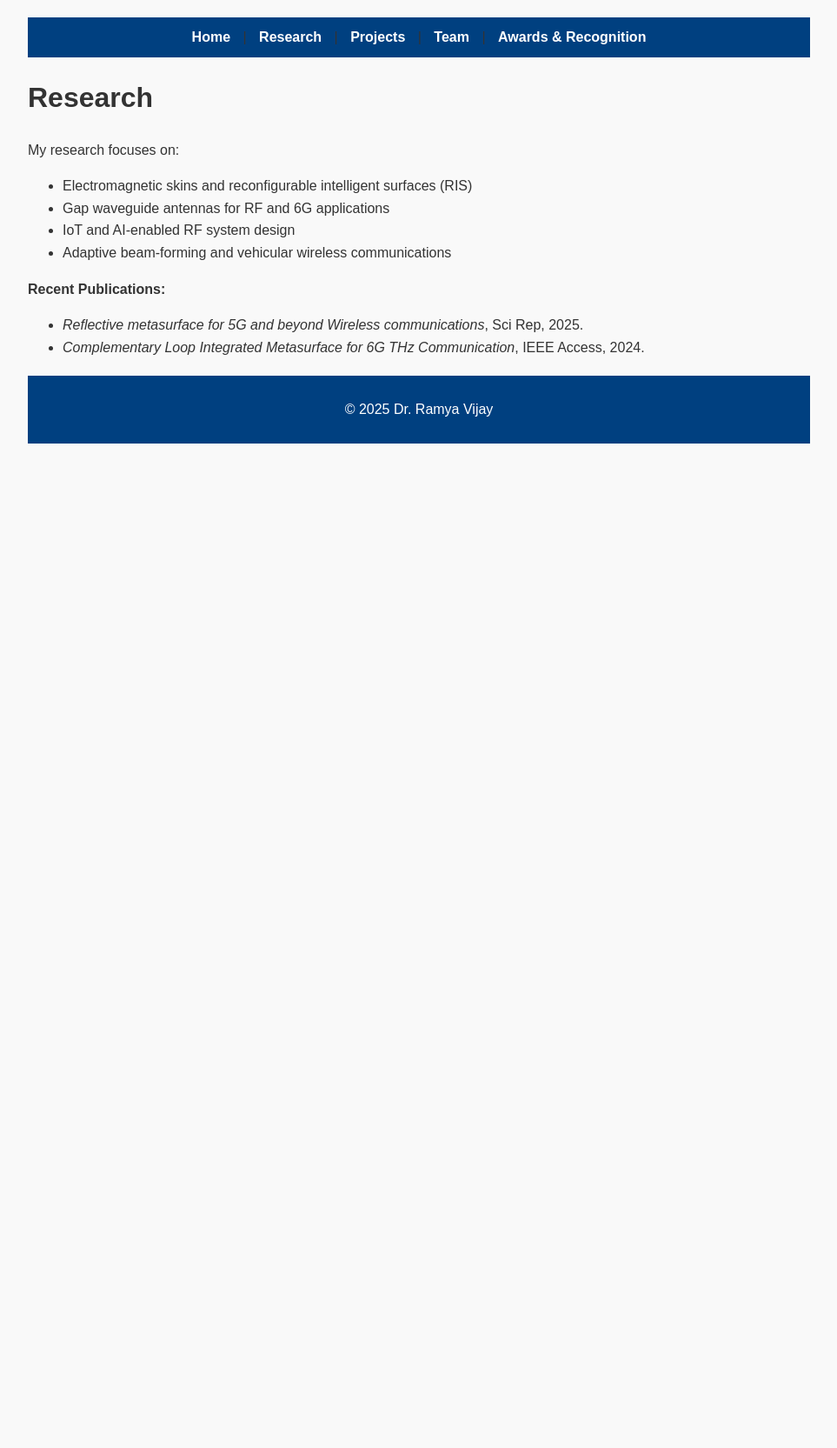
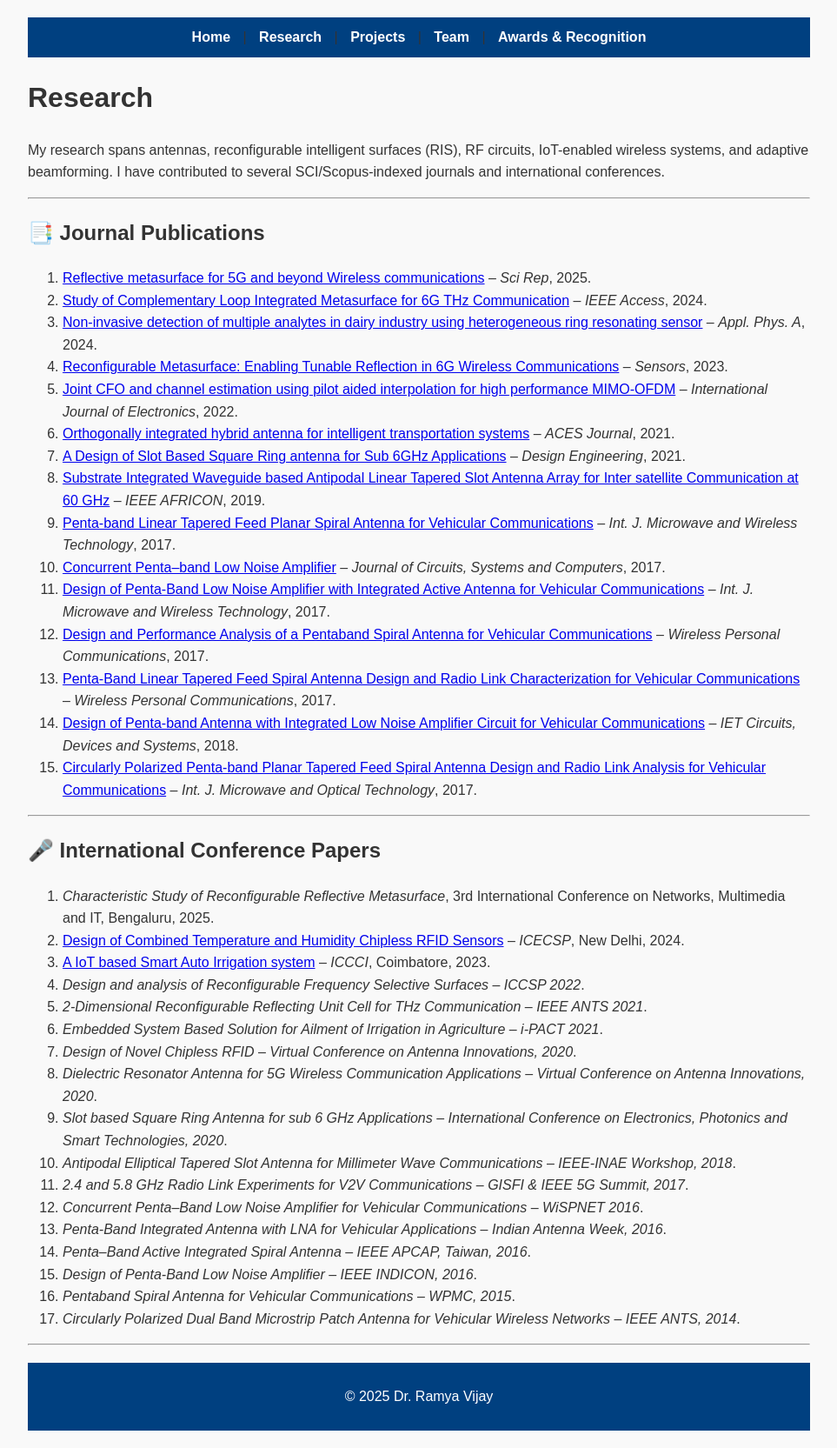
Before and after one commit to ramya-vijay/ramya-vijay.github.io, a Jekyll site: the page built from research.md, in a window 1280 px wide. Shown: the whole page at 87% size, without its empty margins (158-1121 px from the left). Built offline with Jekyll 4.4.1, drawn with Linux system fonts in a browser that asks for light colours; before the commit the page ends 900 px from its top, so only the background shows below that.

Commit message:
Update research.md

```diff
--- a/research.md
+++ b/research.md
@@ -5,13 +5,48 @@ title: Research
 
 # Research
 
-My research focuses on:
+My research spans antennas, reconfigurable intelligent surfaces (RIS), RF circuits, IoT-enabled wireless systems, and adaptive beamforming. I have contributed to several SCI/Scopus-indexed journals and international conferences.
 
-- Electromagnetic skins and reconfigurable intelligent surfaces (RIS)
-- Gap waveguide antennas for RF and 6G applications
-- IoT and AI-enabled RF system design
-- Adaptive beam-forming and vehicular wireless communications
+---
 
-**Recent Publications:**
-- *Reflective metasurface for 5G and beyond Wireless communications*, Sci Rep, 2025.
-- *Complementary Loop Integrated Metasurface for 6G THz Communication*, IEEE Access, 2024.
+## 📑 Journal Publications
+
+1. [Reflective metasurface for 5G and beyond Wireless communications](https://doi.org/10.1038/s41598-024-84523-9) – *Sci Rep*, 2025.
+2. [Study of Complementary Loop Integrated Metasurface for 6G THz Communication](https://doi.org/10.1109/ACCESS.2024.000000) – *IEEE Access*, 2024.
+3. [Non-invasive detection of multiple analytes in dairy industry using heterogeneous ring resonating sensor](https://doi.org/10.1007/s00339-024-07100) – *Appl. Phys. A*, 2024.
+4. [Reconfigurable Metasurface: Enabling Tunable Reflection in 6G Wireless Communications](https://doi.org/10.3390/s23229166) – *Sensors*, 2023.
+5. [Joint CFO and channel estimation using pilot aided interpolation for high performance MIMO-OFDM](https://doi.org/10.1080/00207217.2022.2148087) – *International Journal of Electronics*, 2022.
+6. [Orthogonally integrated hybrid antenna for intelligent transportation systems](https://aces-society.org) – *ACES Journal*, 2021.
+7. [A Design of Slot Based Square Ring antenna for Sub 6GHz Applications](https://www.designengineeringjournal.org) – *Design Engineering*, 2021.
+8. [Substrate Integrated Waveguide based Antipodal Linear Tapered Slot Antenna Array for Inter satellite Communication at 60 GHz](https://doi.org/10.1109/AFRICON46755.2019.9133838) – *IEEE AFRICON*, 2019.
+9. [Penta-band Linear Tapered Feed Planar Spiral Antenna for Vehicular Communications](https://doi.org/10.1017/S175907871700006X) – *Int. J. Microwave and Wireless Technology*, 2017.
+10. [Concurrent Penta–band Low Noise Amplifier](https://doi.org/10.1142/S0218126617501041) – *Journal of Circuits, Systems and Computers*, 2017.
+11. [Design of Penta-Band Low Noise Amplifier with Integrated Active Antenna for Vehicular Communications](https://doi.org/10.1017/S1759078717000630) – *Int. J. Microwave and Wireless Technology*, 2017.
+12. [Design and Performance Analysis of a Pentaband Spiral Antenna for Vehicular Communications](https://doi.org/10.1007/s11277-017-4064-z) – *Wireless Personal Communications*, 2017.
+13. [Penta-Band Linear Tapered Feed Spiral Antenna Design and Radio Link Characterization for Vehicular Communications](https://doi.org/10.1007/s11277-017-4341-x) – *Wireless Personal Communications*, 2017.
+14. [Design of Penta-band Antenna with Integrated Low Noise Amplifier Circuit for Vehicular Communications](https://doi.org/10.1049/iet-cds.2017.0190) – *IET Circuits, Devices and Systems*, 2018.
+15. [Circularly Polarized Penta-band Planar Tapered Feed Spiral Antenna Design and Radio Link Analysis for Vehicular Communications](http://ijmot.com) – *Int. J. Microwave and Optical Technology*, 2017.
+
+---
+
+## 🎤 International Conference Papers
+
+1. *Characteristic Study of Reconfigurable Reflective Metasurface*, 3rd International Conference on Networks, Multimedia and IT, Bengaluru, 2025.
+2. [Design of Combined Temperature and Humidity Chipless RFID Sensors](https://doi.org/10.1109/ICECSP61809.2024.10698307) – *ICECSP*, New Delhi, 2024.
+3. [A IoT based Smart Auto Irrigation system](https://doi.org/10.1109/ICCCI56745.2023.10128325) – *ICCCI*, Coimbatore, 2023.
+4. *Design and analysis of Reconfigurable Frequency Selective Surfaces* – *ICCSP 2022*.
+5. *2-Dimensional Reconfigurable Reflecting Unit Cell for THz Communication* – *IEEE ANTS 2021*.
+6. *Embedded System Based Solution for Ailment of Irrigation in Agriculture* – *i-PACT 2021*.
+7. *Design of Novel Chipless RFID* – *Virtual Conference on Antenna Innovations, 2020*.
+8. *Dielectric Resonator Antenna for 5G Wireless Communication Applications* – *Virtual Conference on Antenna Innovations, 2020*.
+9. *Slot based Square Ring Antenna for sub 6 GHz Applications* – *International Conference on Electronics, Photonics and Smart Technologies, 2020*.
+10. *Antipodal Elliptical Tapered Slot Antenna for Millimeter Wave Communications* – *IEEE-INAE Workshop, 2018*.
+11. *2.4 and 5.8 GHz Radio Link Experiments for V2V Communications* – *GISFI & IEEE 5G Summit, 2017*.
+12. *Concurrent Penta–Band Low Noise Amplifier for Vehicular Communications* – *WiSPNET 2016*.
+13. *Penta-Band Integrated Antenna with LNA for Vehicular Applications* – *Indian Antenna Week, 2016*.
+14. *Penta–Band Active Integrated Spiral Antenna* – *IEEE APCAP, Taiwan, 2016*.
+15. *Design of Penta-Band Low Noise Amplifier* – *IEEE INDICON, 2016*.
+16. *Pentaband Spiral Antenna for Vehicular Communications* – *WPMC, 2015*.
+17. *Circularly Polarized Dual Band Microstrip Patch Antenna for Vehicular Wireless Networks* – *IEEE ANTS, 2014*.
+
+---
```
